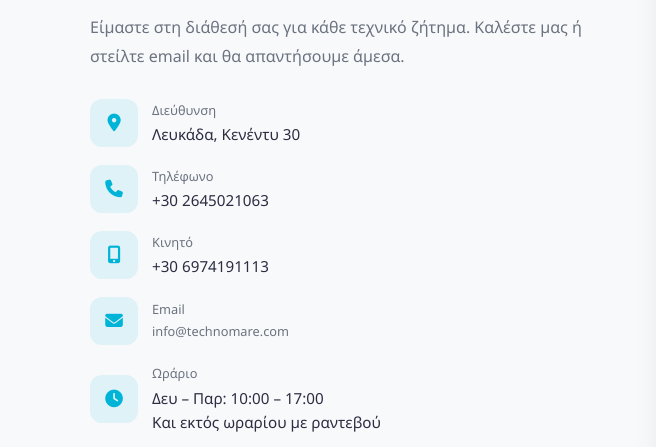
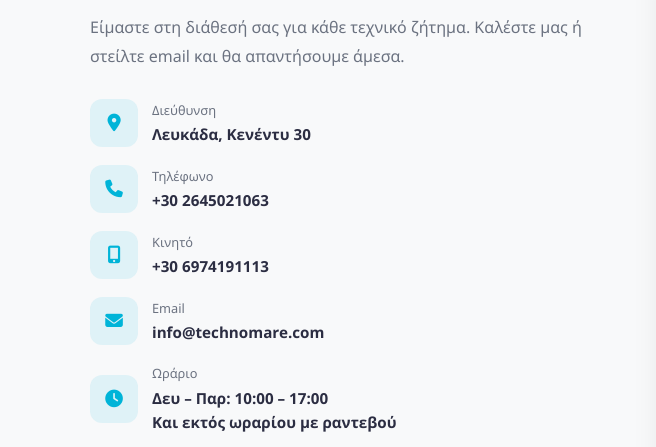
Before and after one commit to ghk84/technomare, a plain HTML site: page index.html in a window 1280 px wide. Shown: the part 4650-5097 px from the top of the page, 0-656 px from the left. Drawn offline with Linux system fonts and the light colour scheme; grey boxes are pictures that could not be loaded.

Commit message:
Update index.html

```diff
--- a/index.html
+++ b/index.html
@@ -293,7 +293,17 @@
     }
     .contact-item div { display: flex; flex-direction: column; }
     .contact-item strong { font-size: 0.8rem; color: var(--text-light); font-weight: 500; margin-bottom: 2px; }
-    .contact-item span { font-size: 0.95rem; color: var(--text); font-weight: 500; }
+    .contact-item span { font-size: 0.95rem; color: var(--text); font-weight: 600; }
+    .contact-item a {
+      font-size: 0.95rem;
+      color: var(--text);
+      font-weight: 600;
+      transition: var(--transition);
+    }
+    .contact-item a:hover {
+      color: var(--accent);
+      text-decoration: underline;
+    }
     .map-container {
       border-radius: var(--radius); overflow: hidden;
       box-shadow: var(--shadow); height: 100%; min-height: 420px;
@@ -697,7 +707,7 @@
             <i class="fas fa-envelope"></i>
             <div>
               <strong>Email</strong>
-              <strong><a href="mailto:info@technomare.com">info@technomare.com </a></strong>
+              <a href="mailto:info@technomare.com">info@technomare.com</a>
             </div>
           </div>
           <div class="contact-item">
@@ -768,13 +778,10 @@
         <p><i class="fas fa-map-marker-alt" style="color:var(--accent);margin-right:6px;"></i>
           <span data-lang-el="Κενέντυ 30" data-lang-en="Kennedy 30">Μαρίνα Λευκάδος</span></p>
         <p><i class="fas fa-phone" style="color:var(--accent);margin-right:6px;"></i>+30 6974191113</p>
-        <p>
-  <p style="display: inline-flex; align-items: center; margin: 0;">
-  <i class="fas fa-envelope" style="color:var(--accent); margin-right:6px;"></i>
-  <a href="mailto:info@technomare.com">info@technomare.com</a>
-</p>
-
-
+        <p style="display: inline-flex; align-items: center; margin: 0;">
+          <i class="fas fa-envelope" style="color:var(--accent); margin-right:6px;"></i>
+          <a href="mailto:info@technomare.com">info@technomare.com</a>
+        </p>
       </div>
     </div>
     <div class="footer-bottom">
```
